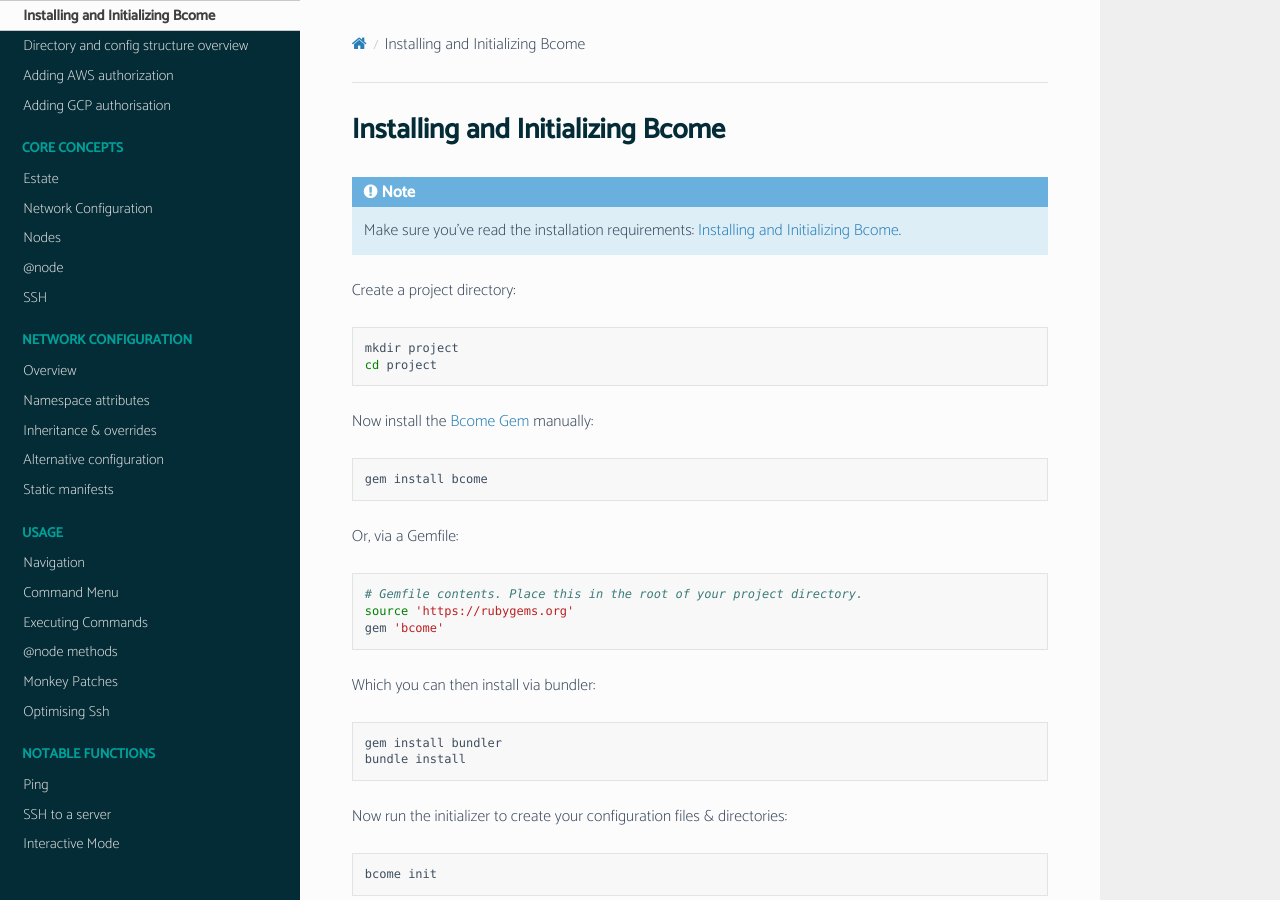
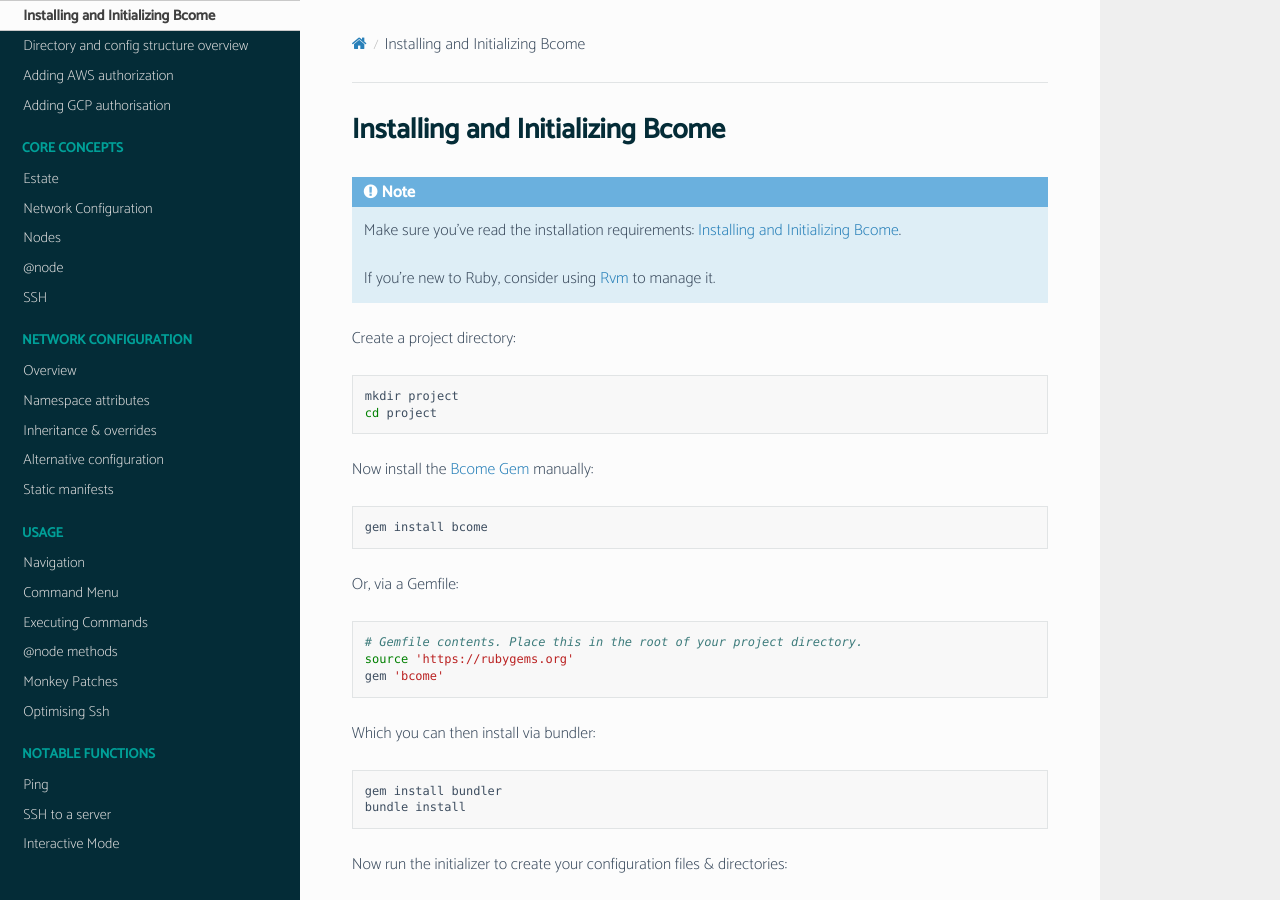
Before and after one commit to webzakimbo/bcome-read-the-docs, a Sphinx documentation site: the page built from docs/source/getting-started/setting-up-your-project.rst, in a window 1280 px wide and 900 px high. Built offline with Sphinx 7.4.7 and the Read the Docs theme 2.0.0, drawn with Linux system fonts in a browser that asks for light colours; pages that are not in the unit, such as notebooks, are missing from menus.

Commit message:
expanded project set up

```diff
--- a/docs/source/getting-started/setting-up-your-project.rst
+++ b/docs/source/getting-started/setting-up-your-project.rst
@@ -9,6 +9,8 @@
 .. note::
 
    Make sure you've read the installation requirements: :doc:`../getting-started/setting-up-your-project`.
+
+   If you're new to Ruby, consider using |RVM_URL|_ to manage it.
 
 Create a project directory:
 
```
